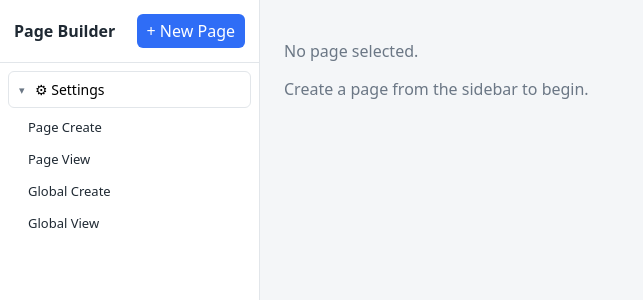
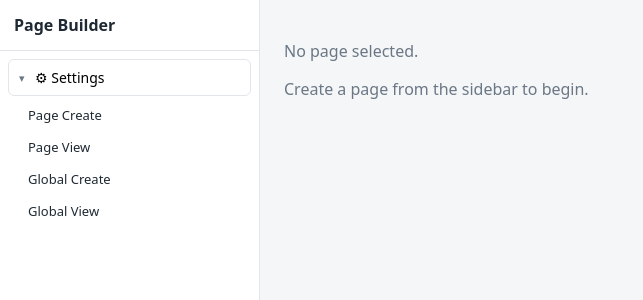
Before and after one commit to ng0200731/dynamic_form, a React (Vite) app: page / in a window 1280 px wide. Shown: the top 300 px of the page, without its empty margins (0-643 px from the left). Built offline with nearby package versions, Linux system fonts and the light colour scheme; no server answers.

Commit message:
remove + new page in left menu

```diff
--- a/src/components/Sidebar.tsx
+++ b/src/components/Sidebar.tsx
@@ -21,9 +21,6 @@ export function Sidebar({ pages, onCreate, mode, onModeChange, onGlobalSaved }:
     <aside className={styles.sidebar}>
       <div className={styles.header}>
         <span className={styles.brand}>Page Builder</span>
-        <button className={styles.newBtn} onClick={() => setDialogOpen(true)}>
-          + New Page
-        </button>
       </div>
       <nav className={styles.nav}>
         <div className={styles.settingsGroup}>
```
